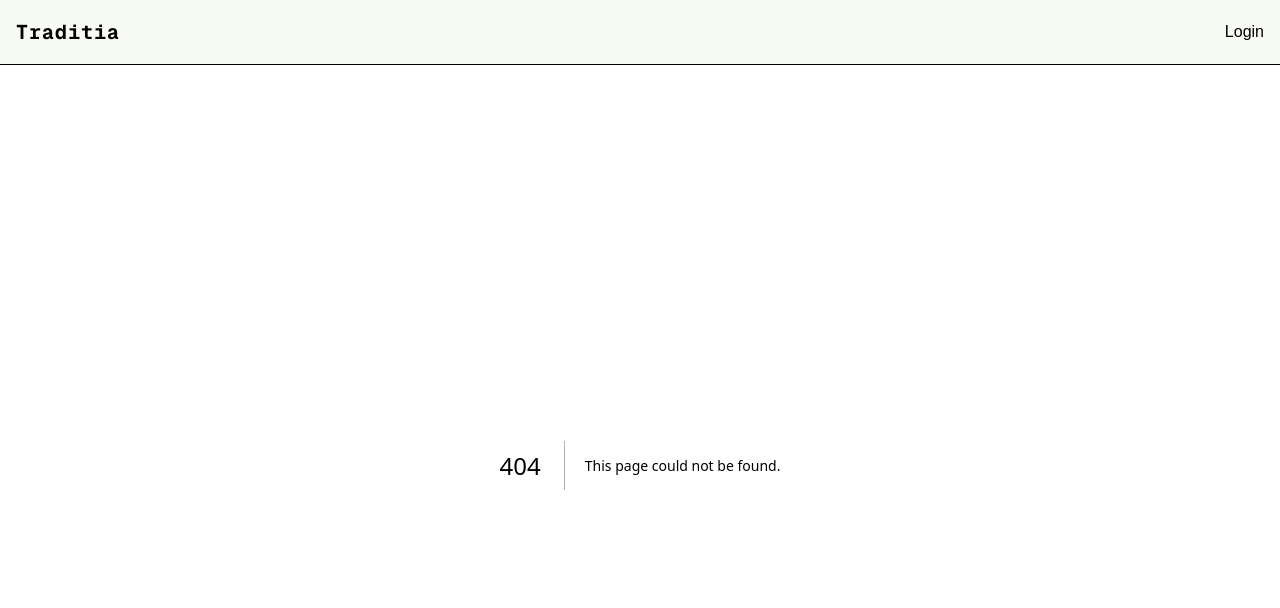
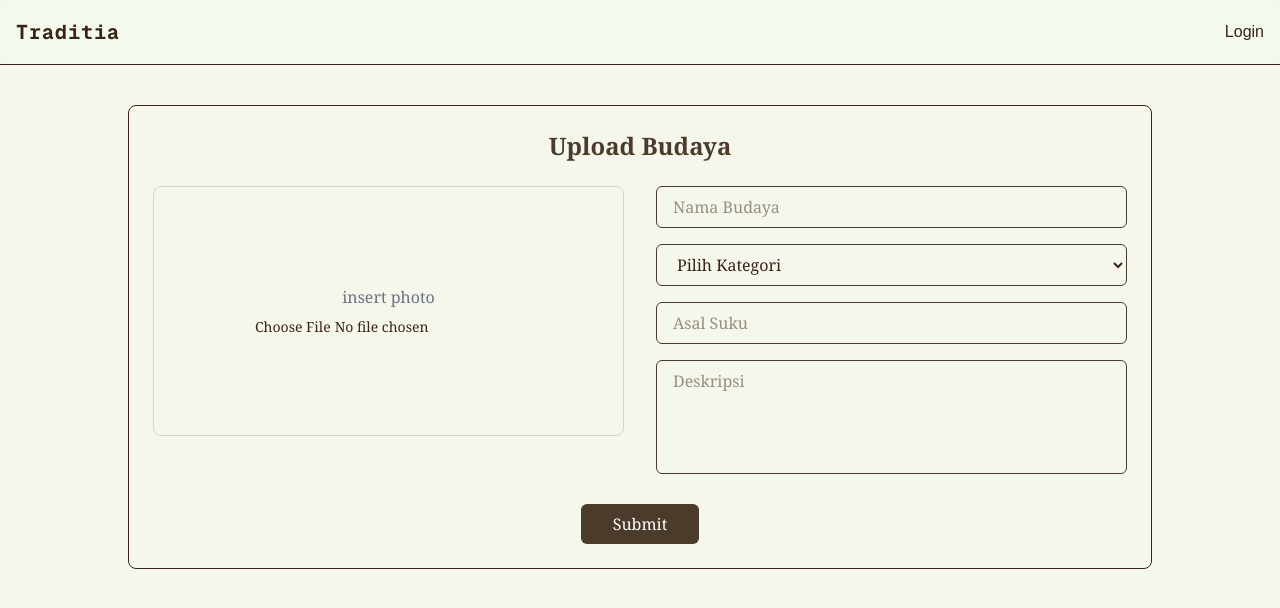
Before and after one commit to numshv/fe-traditia, a Next.js app: page /upload in a window 1280 px wide. Before the commit this address had no page. Shown: the top 608 px of the page. Built offline with nearby package versions, Linux system fonts and the light colour scheme.

Commit message:
feat: upload

```diff
--- /dev/null
+++ b/src/app/upload/page.tsx
@@ -0,0 +1,112 @@
+'use client';
+
+import { useState } from 'react';
+
+export default function UploadBudayaPage() {
+  const [photo, setPhoto] = useState<File | null>(null);
+  const [preview, setPreview] = useState<string | null>(null);
+  const [form, setForm] = useState({
+    nama: '',
+    kategori: '',
+    suku: '',
+    deskripsi: '',
+  });
+
+  const handleChange = (e: React.ChangeEvent<HTMLInputElement | HTMLTextAreaElement | HTMLSelectElement>) => {
+    setForm({ ...form, [e.target.name]: e.target.value });
+  };
+
+  const handlePhotoChange = (e: React.ChangeEvent<HTMLInputElement>) => {
+    const file = e.target.files?.[0];
+    if (file) {
+      setPhoto(file);
+      setPreview(URL.createObjectURL(file));
+    }
+  };
+
+  const handleSubmit = (e: React.FormEvent) => {
+    e.preventDefault();
+
+    // TODO: Upload to backend
+    console.log('Form:', form);
+    console.log('Photo:', photo);
+  };
+
+  return (
+    <div className="min-h-screen bg-[#f6f7ec] font-serif px-4 py-10 md:px-20">
+
+      <form onSubmit={handleSubmit} className="border border-[#392514] p-6 rounded-lg max-w-5xl mx-auto">
+        <h2 className="text-center text-2xl font-semibold text-[#4b3b2a] mb-6">Upload Budaya</h2>
+
+        <div className="grid grid-cols-1 md:grid-cols-2 gap-8">
+          {/* Left: Upload Foto */}
+          <div className="flex flex-col items-center justify-center border border-gray-300 rounded-lg h-[250px]">
+            {preview ? (
+              <img src={preview} alt="Preview" className="h-full object-contain" />
+            ) : (
+              <span className="text-gray-500">insert photo</span>
+            )}
+            <input
+              type="file"
+              accept="image/*"
+              onChange={handlePhotoChange}
+              className="mt-2 text-sm"
+            />
+          </div>
+
+          {/* Right: Form */}
+          <div className="space-y-4">
+            <input
+              name="nama"
+              value={form.nama}
+              onChange={handleChange}
+              type="text"
+              placeholder="Nama Budaya"
+              className="w-full px-4 py-2 border border-[#4b3b2a] rounded-md bg-[#f6f7ec] focus:outline-none"
+            />
+            <select
+                name="kategori"
+                value={form.kategori}
+                onChange={handleChange}
+                className="w-full px-4 py-2 border border-[#4b3b2a] rounded-md bg-[#f6f7ec] focus:outline-none"
+                >
+                <option value="" className=''>Pilih Kategori</option>
+                <option value="Lagu Tradisional">Lagu Tradisional</option>
+                <option value="Makanan Tradisional">Makanan Tradisional</option>
+                <option value="Tari Tradisional">Tari Tradisional</option>
+                <option value="Baju Tradisional">Baju Tradisional</option>
+                <option value="Rumah Adat">Rumah Adat</option>
+                <option value="Cerita Rakyat">Cerita Rakyat</option>
+                <option value="Tradisi">Tradisi</option>
+            </select>
+            <input
+              name="suku"
+              value={form.suku}
+              onChange={handleChange}
+              type="text"
+              placeholder="Asal Suku"
+              className="w-full px-4 py-2 border border-[#4b3b2a] rounded-md bg-[#f6f7ec] focus:outline-none"
+            />
+            <textarea
+              name="deskripsi"
+              value={form.deskripsi}
+              onChange={handleChange}
+              placeholder="Deskripsi"
+              rows={4}
+              className="w-full px-4 py-2 border border-[#4b3b2a] rounded-md bg-[#f6f7ec] focus:outline-none resize-none"
+            ></textarea>
+          </div>
+        </div>
+
+        <div className="flex justify-center mt-6">
+          <button
+            type="submit"
+            className="bg-[#4b3b2a] text-white px-8 py-2 rounded-md hover:bg-[#3c2f23] transition"
+          >
+            Submit
+          </button>
+        </div>
+      </form>
+    </div>
+  );
+}
```
